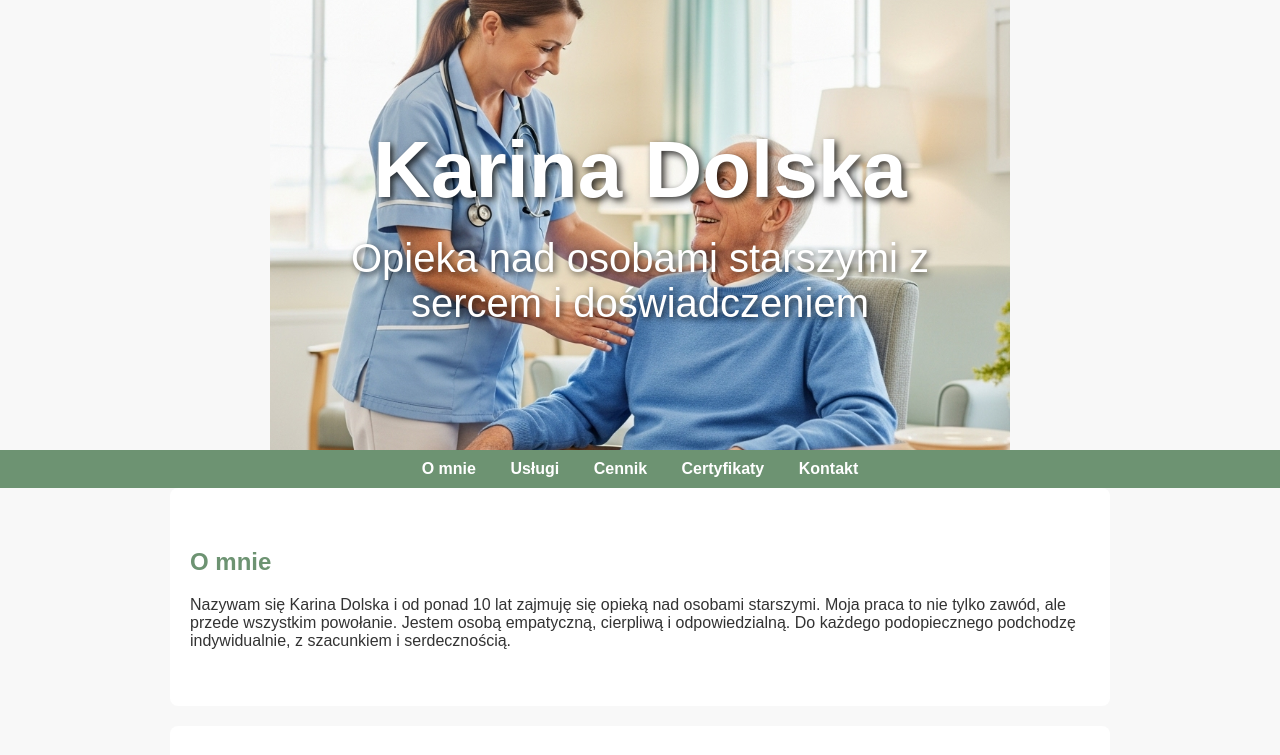
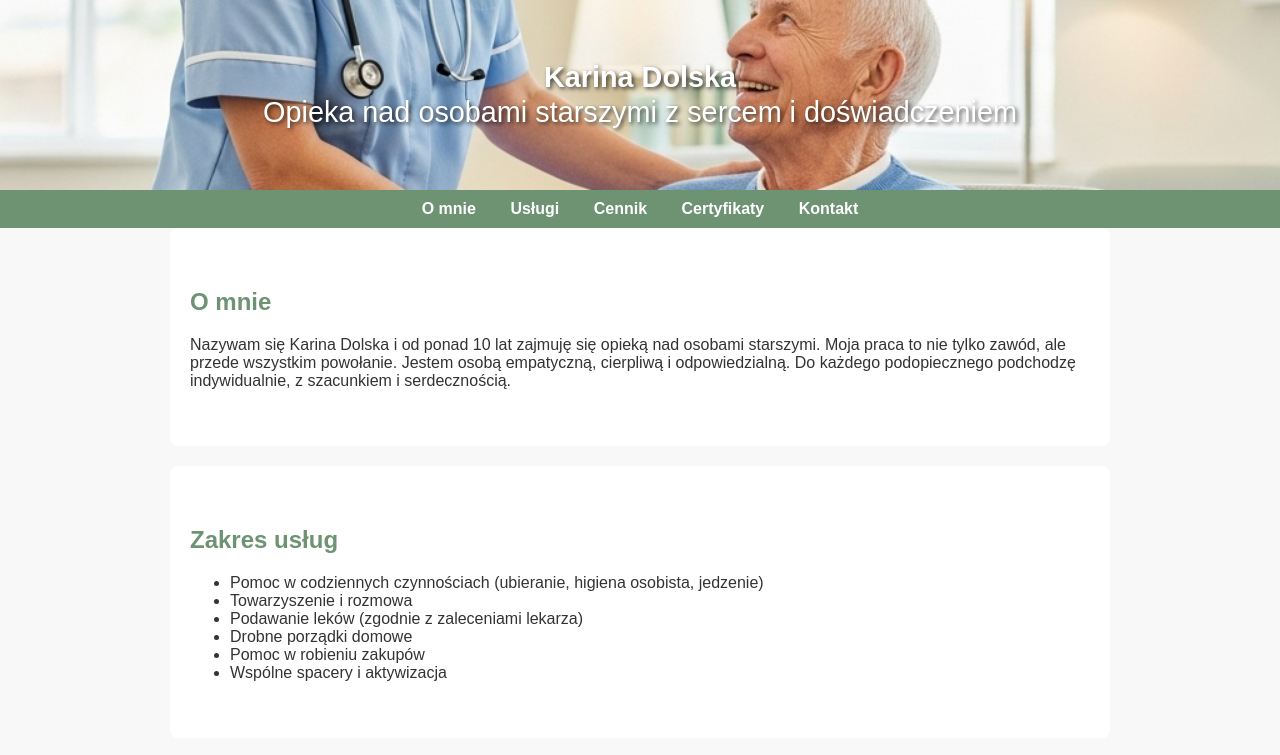
Before and after one commit to golab1977/golab1977.github.io, a plain HTML site: page index.html in a window 1280 px wide. Shown: the top 755 px of the page. Drawn offline with Linux system fonts and the light colour scheme.

Commit message:
Update index.html

```diff
--- a/index.html
+++ b/index.html
@@ -19,32 +19,25 @@ header {
   background-position: center;
   background-repeat: no-repeat;
   color: white;
-  padding: 150px 20px;
+  padding: 20px 20px;        /* zmniejszamy padding, żeby zmieścić w 150px */
   text-align: center;
   position: relative;
-  height: 150px;
-
-  /* Nowe: */
-  max-width: 700px;     /* ogranicza szerokość nagłówka */
-  margin: 0 auto;       /* centruje nagłówek na stronie */
+  max-height: 150px;         /* maksymalna wysokość nagłówka */
+  height: 150px;             /* wymuszamy wysokość */
   display: flex;
   flex-direction: column;
   justify-content: center;
   align-items: center;
+  overflow: hidden;          /* jeśli coś wyjdzie poza nagłówek, ukryj */
 }
 
-header h1 {
-  font-size: 5rem !important; /* bardzo duży nagłówek */
-  margin: 0 0 20px 0;
-  font-weight: 700;
-  text-shadow: 3px 3px 7px rgba(0, 0, 0, 0.8);
-}
-
-header p {
-  font-size: 2.5rem !important; /* duży podtytuł */
-  margin: 0;
-  font-weight: 500;
-  text-shadow: 2px 2px 6px rgba(0, 0, 0, 0.7);
+header h1, header p {
+  background-color: transparent; /* bez tła */
+  margin: 0;                     /* usuń marginesy, żeby tekst się nie rozpychał */
+  padding: 0;
+  font-size: 1.8rem;             /* powiększamy napisy na tyle, by się zmieściły */
+  line-height: 1.2;
+  text-shadow: 2px 2px 4px rgba(0,0,0,0.7); /* cień dla lepszej widoczności */
 }
 
     nav {
```
